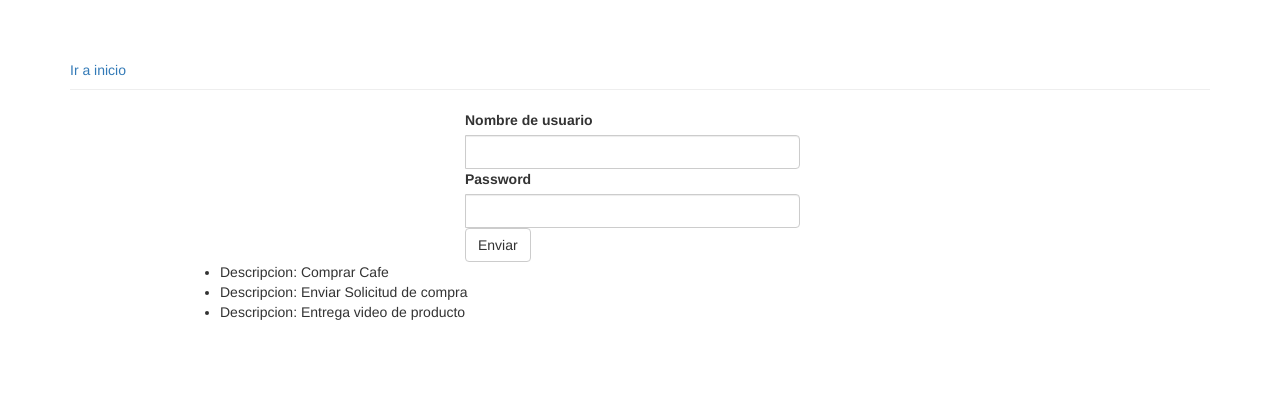
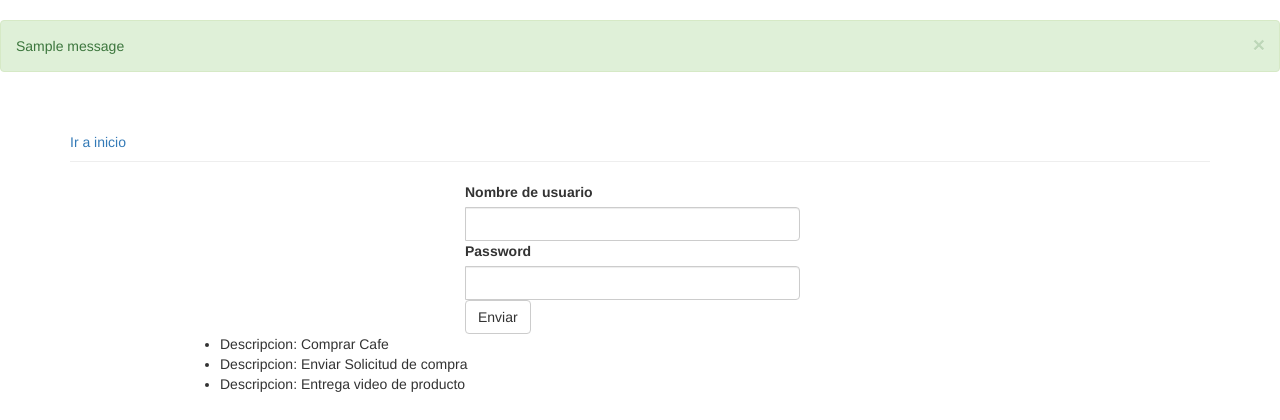
Before and after one commit to dev-jromero/lista_tareas, a Flask app: page /hello in a window 1280 px wide. Shown: the part 52-472 px from the top of the page. Run offline with Flask 2, Linux system fonts and the light colour scheme; one stand-in notice (Sample message) is shown; some libraries are stand-ins or nearby versions.

Commit message:
mensaje de usuario flash

```diff
--- a/main.py
+++ b/main.py
@@ -1,4 +1,4 @@
-from flask import Flask, request, make_response, redirect, render_template,session, url_for
+from flask import Flask, request, make_response, redirect, render_template,session, url_for, flash
 from flask_bootstrap import Bootstrap
 from flask_wtf import FlaskForm
 from wtforms.fields import StringField, PasswordField, SubmitField
@@ -50,6 +50,8 @@ def hello():
         username = login_form.username.data
         session['username'] = username
 
+        flash('Nombre se usuario registrado con éxito!')
+
         return redirect(url_for('index'))
 
     return render_template('hello.html', **context)
--- a/templates/base.html
+++ b/templates/base.html
@@ -16,6 +16,17 @@
         {% include 'navbar.html' %}
     {% endblock %}
 
+    {% for message in get_flashed_messages() %}
+        <div class="alert alert-success alert-dismissible">
+            <button type="button" data-dismiss="alert" class="close">&times;</button>
+            {{ message }}
+        </div>
+    {% endfor %}
+
     {% block content %}
     {% endblock %}
+
+    {% block scripts %}
+        {{ super() }}
+    {% endblock %}
 {% endblock %}
```
